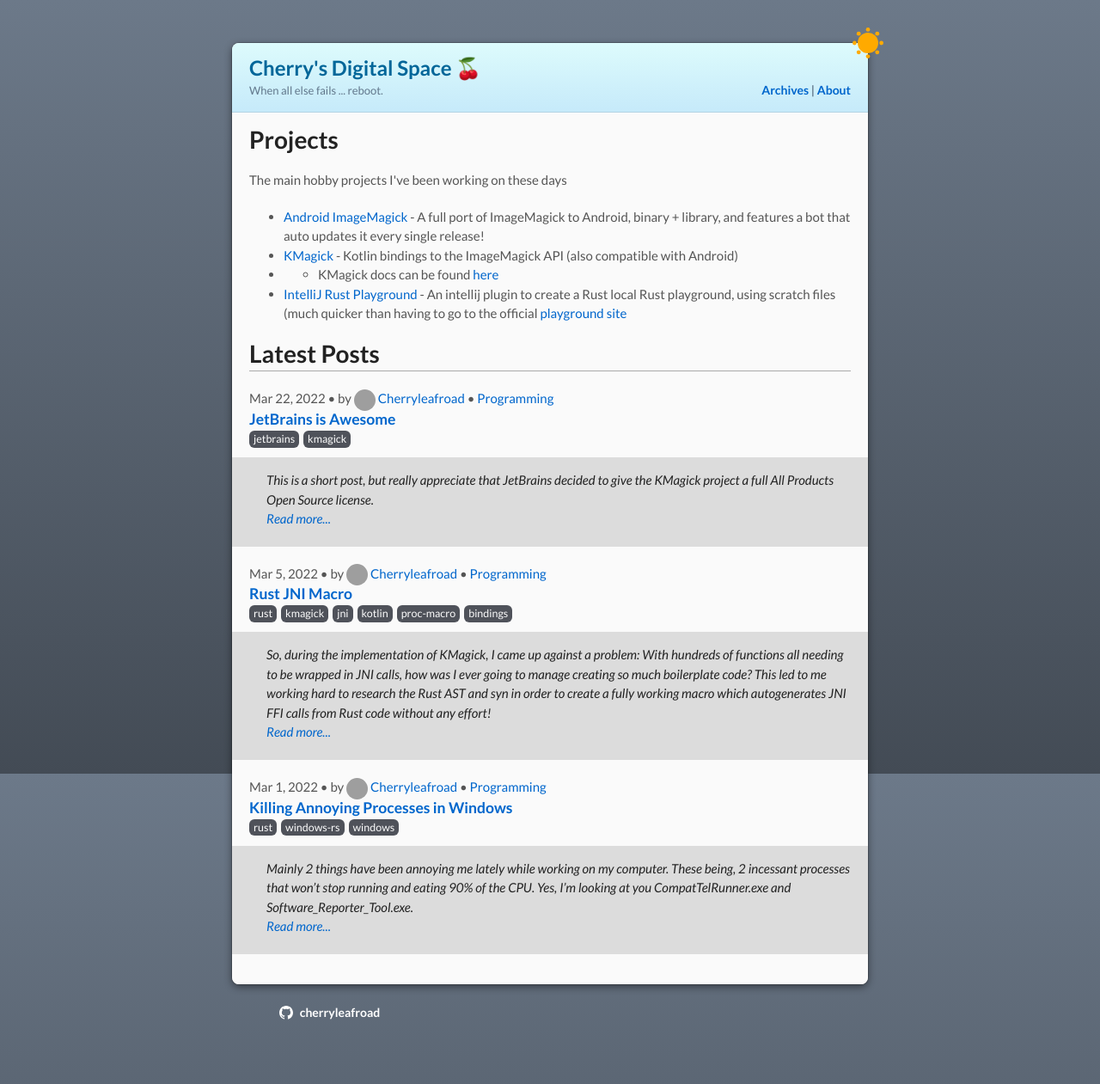
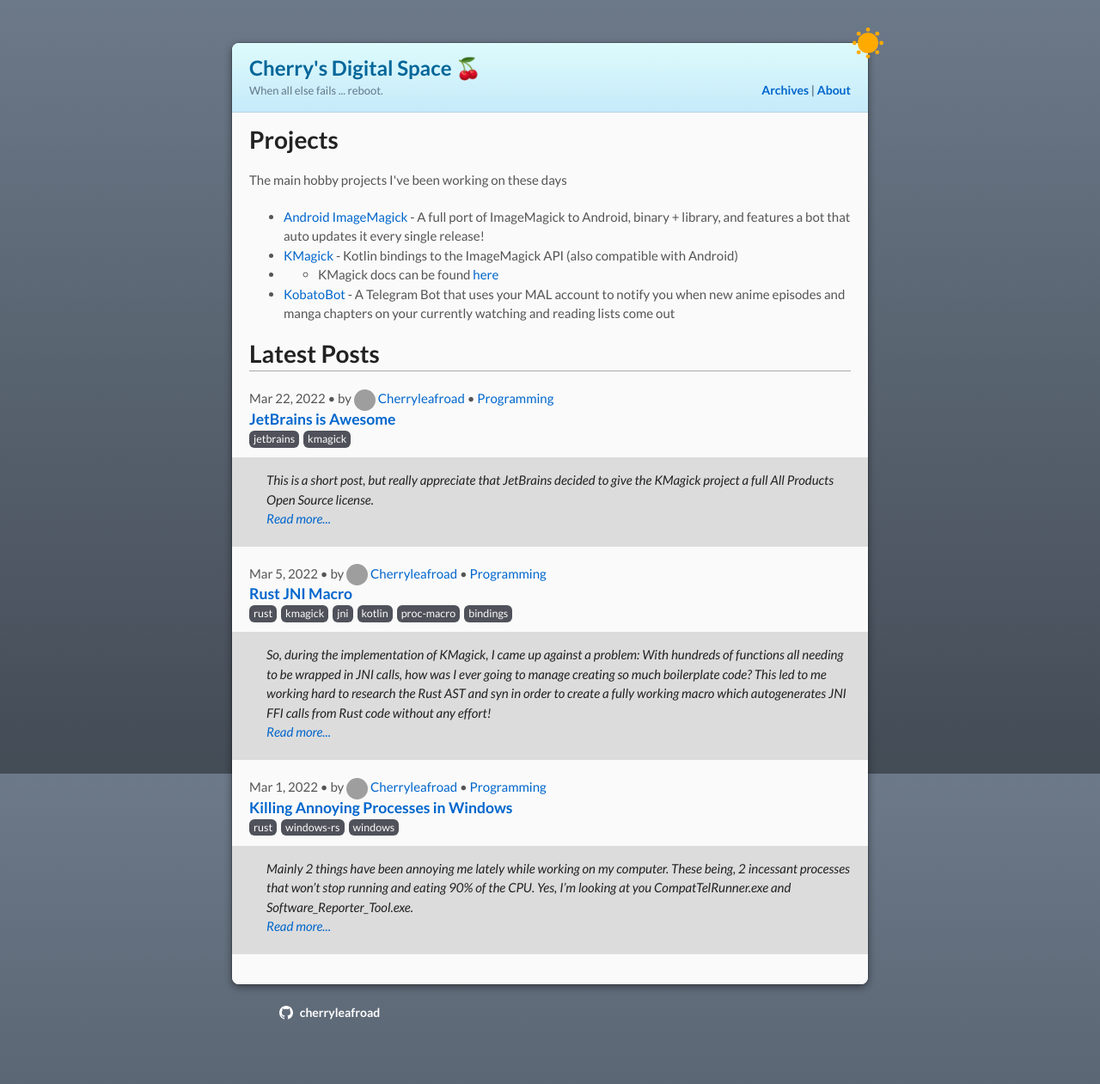
Before and after one commit to MolotovCherry/molotovcherry.github.io, a Jekyll site: the page built from index.html, in a window 1280 px wide. Shown: the whole page at 86% size. Built offline with Jekyll 4.4.1, drawn with Linux system fonts in a browser that asks for light colours; the list of posts is cut into pages by our own code; grey boxes are pictures that could not be loaded.

Commit message:
Update index.html

```diff
--- a/index.html
+++ b/index.html
@@ -26,10 +26,9 @@
       </ul>
     </li>
     <li>
-      <a href="https://github.com/cherryleafroad/IntelliJ-Rust-Playground">
-        IntelliJ Rust Playground
-      </a> - An intellij plugin to create a Rust local Rust playground, using scratch files (much quicker than having to go to the official
-      <a href="https://play.rust-lang.org/">playground site</a>
+      <a href="https://cherryleafroad.github.io/KobatoBot/">
+        KobatoBot
+      </a> - A Telegram Bot that uses your MAL account to notify you when new anime episodes and manga chapters on your currently watching and reading lists come out
     </li>
   </ul>
 </p>
```
